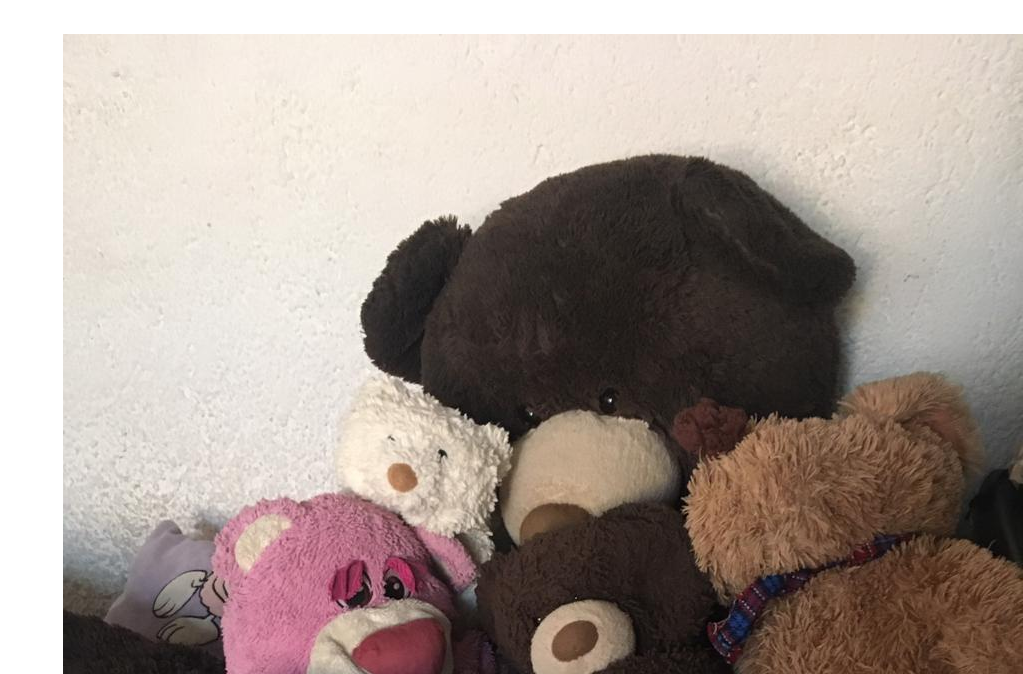
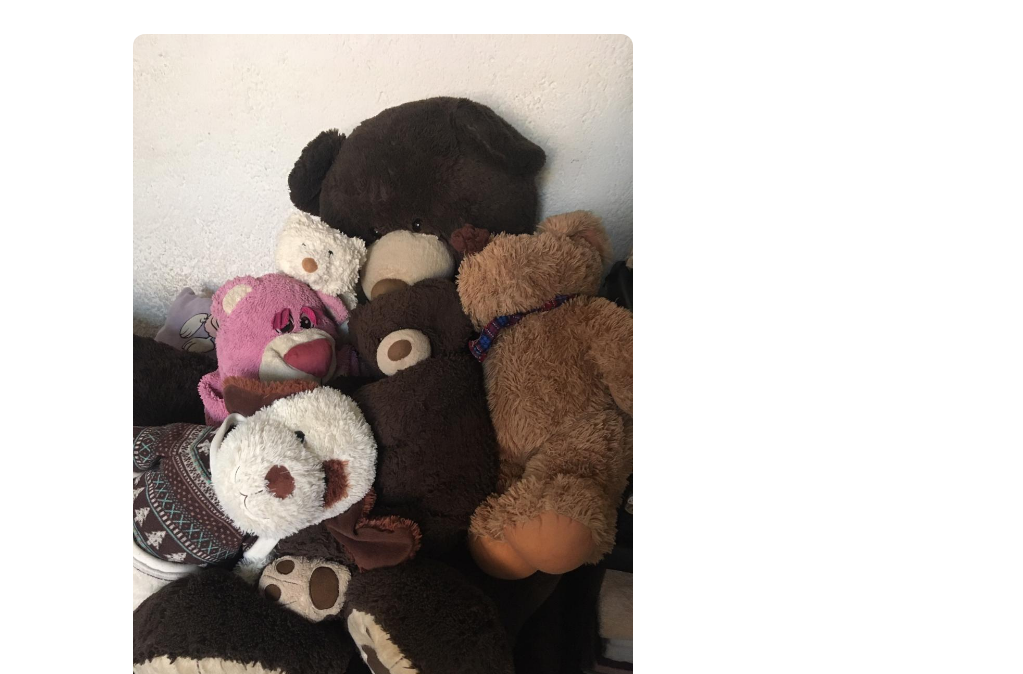
Before and after one commit to priscilaortizarr-svg/GoyoApp, a website: page src/index.html in a window 1280 px wide. Shown: the part 126-800 px from the top of the page, without its empty margins (257-1280 px from the left). Drawn offline with Linux system fonts and the light colour scheme; files whose address does not match are found by name.

Commit message:
//se agregó imagen

```diff
--- a/src/styles.css
+++ b/src/styles.css
@@ -19,3 +19,12 @@ main > h1 {
   text-align: center;
   font-size: 3.5em;
 }
+
+main img {
+  display: block;
+  width: 100%;
+  max-width: 500px;
+  height: auto;
+  margin: 24px auto;
+  border-radius: 12px;
+}
```
Also changed, not shown: src/goyoapp.jpg (added).
